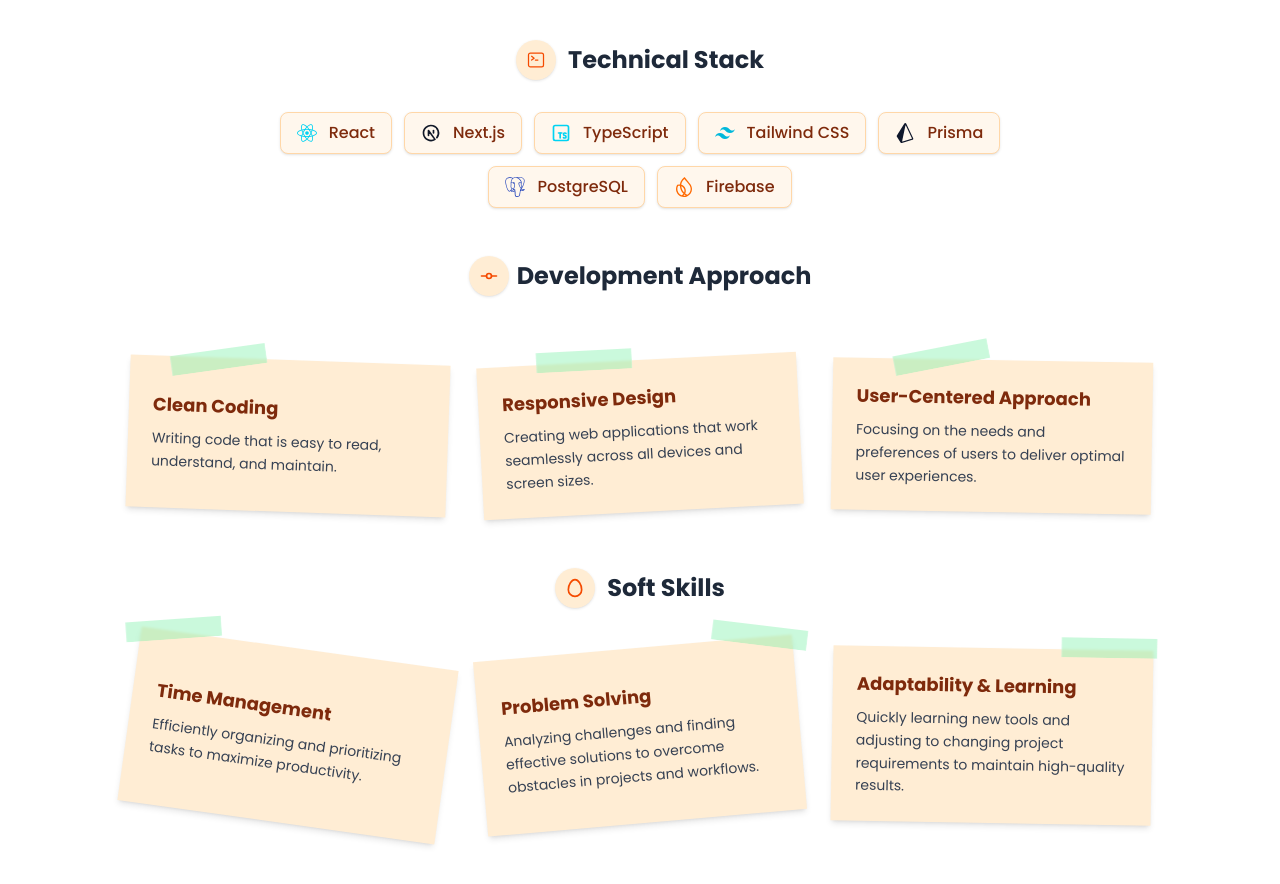
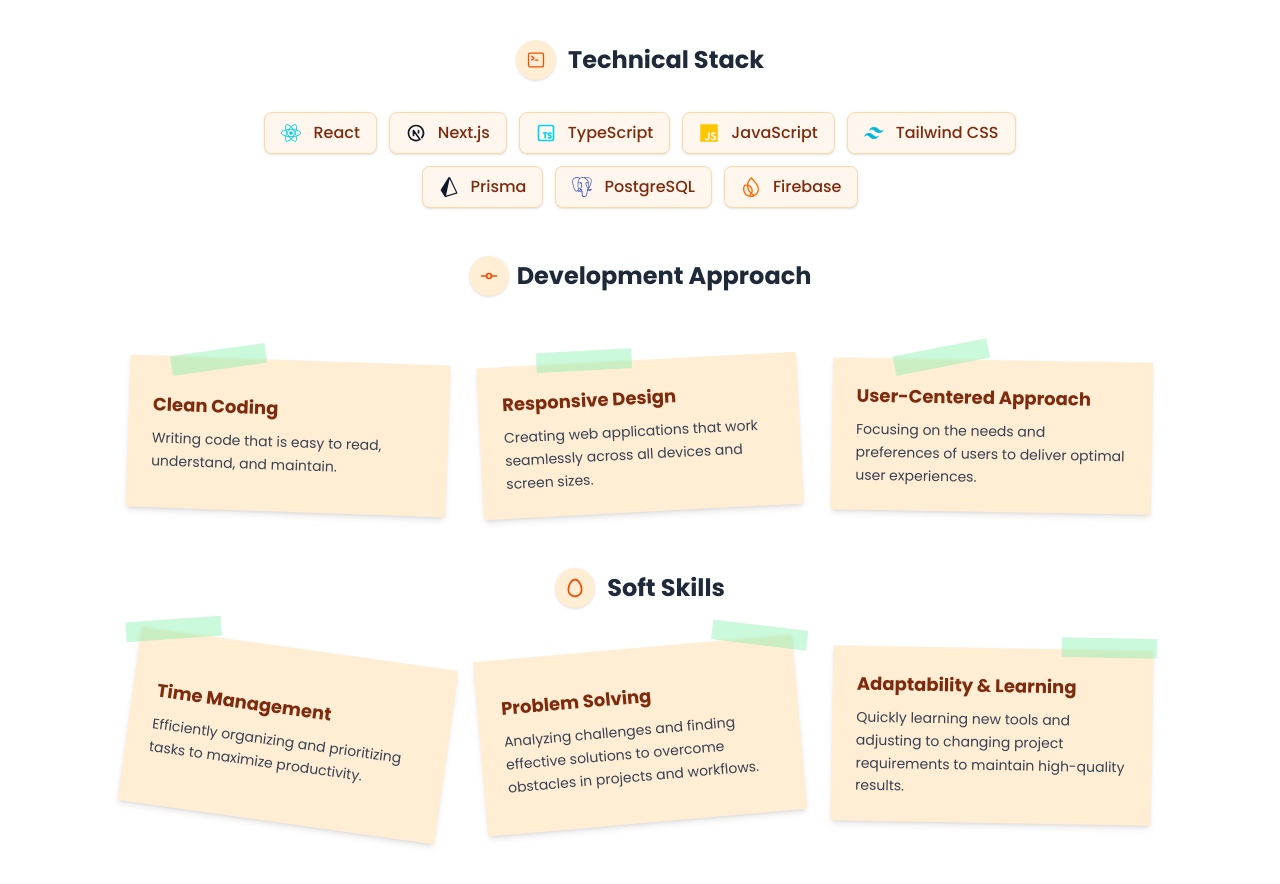
Before and after one commit to Monarch-Commits/Monarch-Portfolio, a Next.js app: page / in a window 1280 px wide. Shown: the part 2183-3067 px from the top of the page. Built offline with nearby package versions, Linux system fonts and the light colour scheme; no server answers; the database is empty.

Commit message:
update the skills

```diff
--- a/app/constant/Constant.ts
+++ b/app/constant/Constant.ts
@@ -1,5 +1,9 @@
 import { LuHouse } from 'react-icons/lu';
-import { IoBriefcaseOutline, IoCodeSlash } from 'react-icons/io5';
+import {
+  IoBriefcaseOutline,
+  IoCodeSlash,
+  IoLogoJavascript,
+} from 'react-icons/io5';
 import { GoBriefcase } from 'react-icons/go';
 import type { IconType } from 'react-icons';
 import { FaReact } from 'react-icons/fa';
@@ -86,6 +90,11 @@
     name: 'TypeScript',
     icons: TbBrandTypescript,
     color: 'text-cyan-400',
+  },
+  {
+    name: 'JavaScript',
+    icons: IoLogoJavascript,
+    color: 'text-yellow-400',
   },
   {
     name: 'Tailwind CSS',
```
